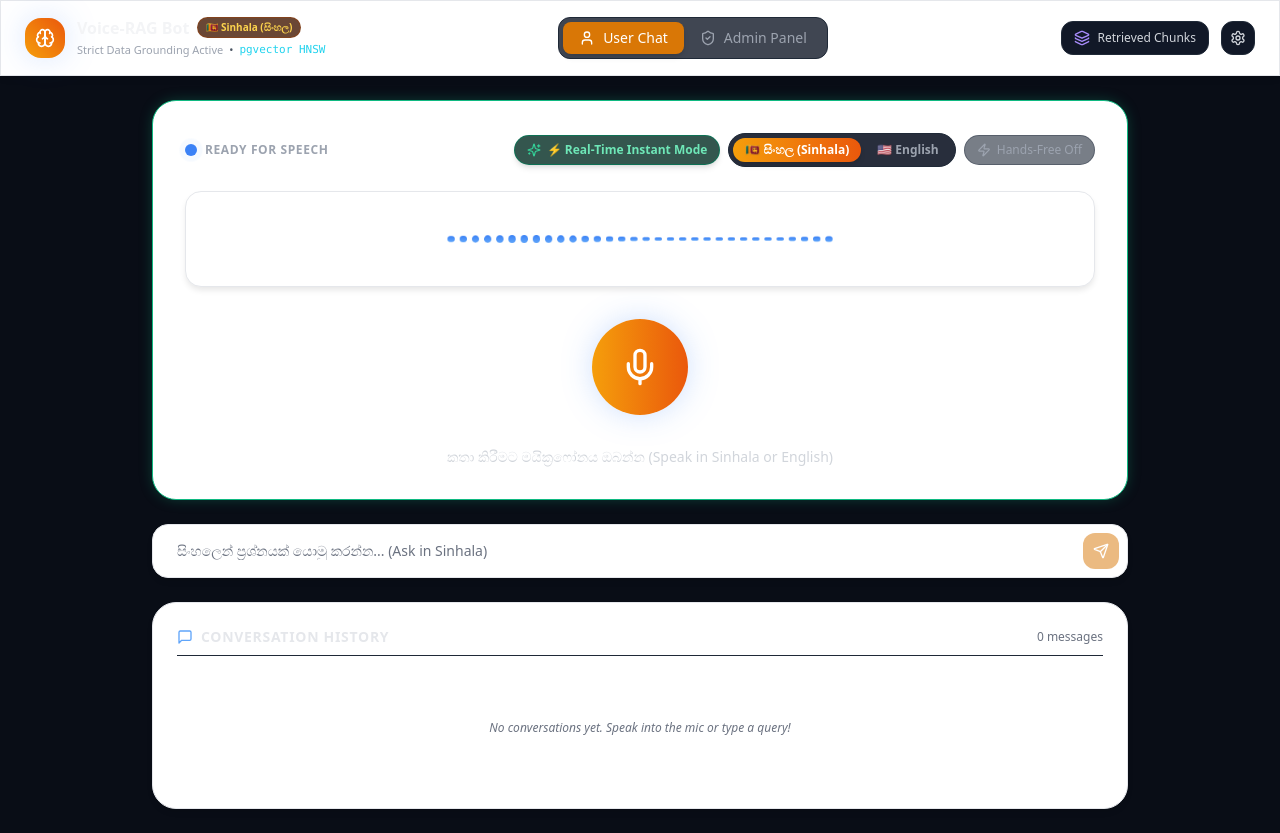
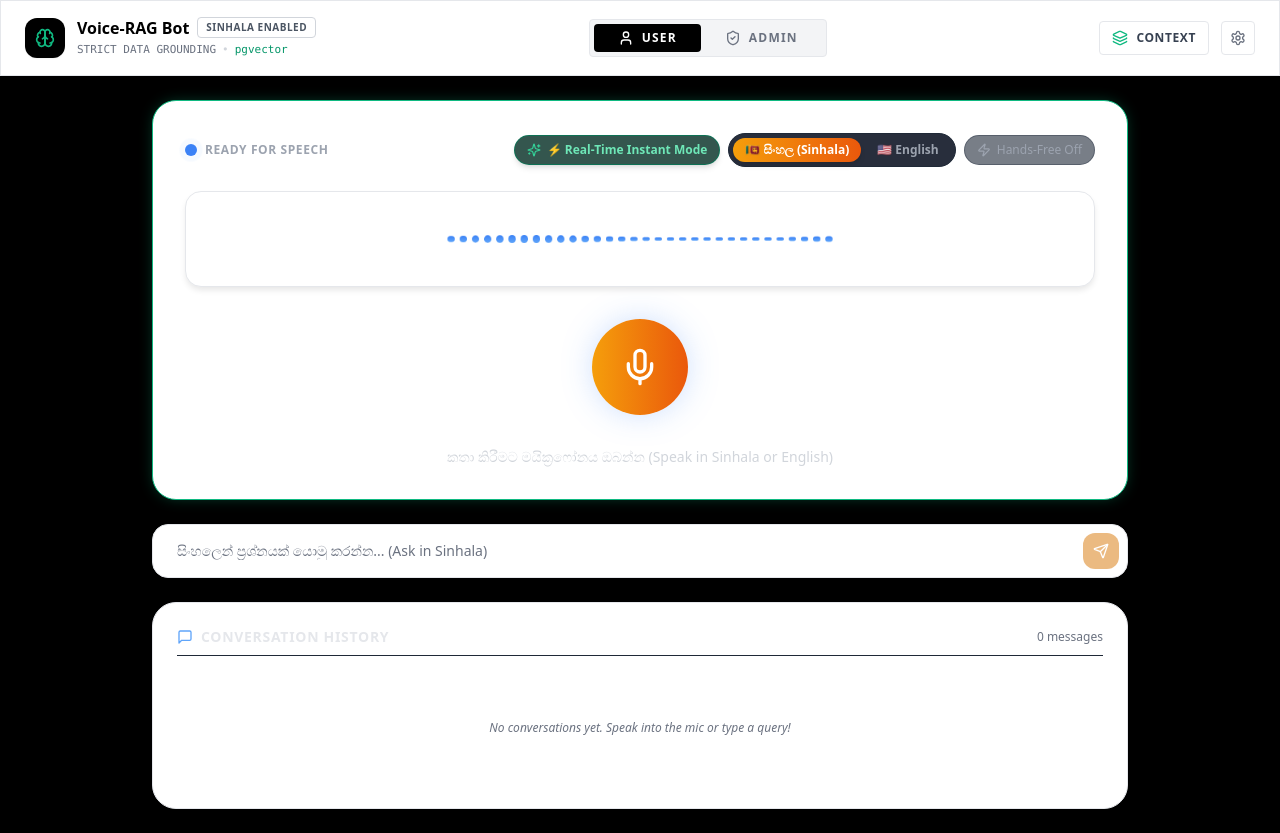
Before and after one commit to KasunWilbagedara/Voice-Rag-bot, a Next.js app: page / in a window 1280 px wide. Built offline with nearby package versions, Linux system fonts and the light colour scheme.

Commit message:
refactor(ui): remove glassmorphism and apply flat minimalist styling to main page

```diff
--- a/src/app/page.tsx
+++ b/src/app/page.tsx
@@ -117,59 +117,59 @@ export default function Home() {
   };
 
   return (
-    <main className="min-h-screen bg-[#090d16] text-gray-100 flex flex-col font-sans">
+    <main className="min-h-screen bg-black text-gray-900 flex flex-col font-sans">
       {/* Top Navbar */}
-      <header className="sticky top-0 z-40 w-full glass-panel border-b border-gray-800 px-6 py-4 flex items-center justify-between">
+      <header className="sticky top-0 z-40 w-full glass-panel border-b border-gray-200 px-6 py-4 flex items-center justify-between">
         <div className="flex items-center gap-3">
-          <div className="w-10 h-10 rounded-2xl bg-gradient-to-tr from-amber-500 to-orange-600 flex items-center justify-center shadow-lg glow-blue">
-            <Brain className="w-5 h-5 text-white" />
+          <div className="w-10 h-10 rounded-xl bg-black flex items-center justify-center shadow-sm">
+            <Brain className="w-5 h-5 text-emerald-500" />
           </div>
           <div>
             <div className="flex items-center gap-2">
-              <h1 className="text-base font-bold text-gray-100 leading-none">Voice-RAG Bot</h1>
-              <span className="text-[10px] px-2 py-0.5 rounded-full bg-amber-950/80 text-amber-300 border border-amber-800/60 font-bold">
-                🇱🇰 Sinhala (සිංහල)
+              <h1 className="text-base font-bold text-black leading-none">Voice-RAG Bot</h1>
+              <span className="text-[10px] px-2 py-0.5 rounded border border-gray-300 text-gray-600 font-bold uppercase tracking-wider">
+                Sinhala Enabled
               </span>
             </div>
-            <p className="text-[11px] text-gray-400 mt-1 flex items-center gap-1.5">
-              <span>Strict Data Grounding Active</span>
-              <span className="text-gray-600">•</span>
-              <span className="text-cyan-400 font-mono">pgvector HNSW</span>
+            <p className="text-[11px] text-gray-500 mt-1 flex items-center gap-1.5 font-mono">
+              <span>STRICT DATA GROUNDING</span>
+              <span className="text-gray-300">•</span>
+              <span className="text-emerald-600">pgvector</span>
             </p>
           </div>
         </div>
 
         {/* Tab Switcher */}
-        <div className="flex items-center p-1 bg-gray-900/80 rounded-xl border border-gray-800">
+        <div className="flex items-center p-1 bg-gray-100 rounded border border-gray-200">
           <button
             onClick={() => setActiveTab('user')}
-            className={`px-4 py-1.5 rounded-lg text-sm font-medium flex items-center gap-2 transition-all ${
-              activeTab === 'user' ? 'bg-amber-600 text-white shadow-md' : 'text-gray-400 hover:text-gray-200'
+            className={`px-6 py-1.5 rounded text-xs font-bold uppercase tracking-widest flex items-center gap-2 transition-all ${
+              activeTab === 'user' ? 'bg-black text-white' : 'text-gray-500 hover:text-black'
             }`}
           >
             <User className="w-4 h-4" />
-            User Chat
+            User
           </button>
           <button
             onClick={() => setActiveTab('admin')}
-            className={`px-4 py-1.5 rounded-lg text-sm font-medium flex items-center gap-2 transition-all ${
-              activeTab === 'admin' ? 'bg-violet-600 text-white shadow-md' : 'text-gray-400 hover:text-gray-200'
+            className={`px-6 py-1.5 rounded text-xs font-bold uppercase tracking-widest flex items-center gap-2 transition-all ${
+              activeTab === 'admin' ? 'bg-black text-white' : 'text-gray-500 hover:text-black'
             }`}
           >
             <ShieldCheck className="w-4 h-4" />
-            Admin Panel
+            Admin
           </button>
         </div>
 
         <div className="flex items-center gap-3">
           <button
             onClick={() => setIsContextDrawerOpen(true)}
-            className="px-3 py-2 rounded-xl bg-gray-900 hover:bg-gray-800 border border-gray-800 text-gray-300 hover:text-white text-xs font-medium flex items-center gap-2 transition-all"
+            className="px-3 py-2 rounded bg-white hover:bg-gray-50 border border-gray-200 text-gray-700 hover:text-black text-xs font-bold uppercase tracking-wider flex items-center gap-2 transition-all"
           >
-            <Layers className="w-4 h-4 text-violet-400" />
-            <span>Retrieved Chunks</span>
+            <Layers className="w-4 h-4 text-emerald-500" />
+            <span>Context</span>
             {activeContextChunks.length > 0 && (
-              <span className="px-1.5 py-0.5 rounded-full bg-violet-950 text-violet-400 border border-violet-800/60 text-[10px] font-bold">
+              <span className="px-1.5 py-0.5 rounded bg-gray-100 text-emerald-600 border border-gray-200 text-[10px]">
                 {activeContextChunks.length}
               </span>
             )}
@@ -177,7 +177,7 @@ export default function Home() {
 
           <button
             onClick={() => setIsSettingsOpen(true)}
-            className="p-2 rounded-xl bg-gray-900 hover:bg-gray-800 border border-gray-800 text-gray-300 hover:text-white transition-all"
+            className="p-2 rounded bg-white hover:bg-gray-50 border border-gray-200 text-gray-500 hover:text-black transition-all"
             title="Settings"
           >
             <Settings className="w-4 h-4" />
```
